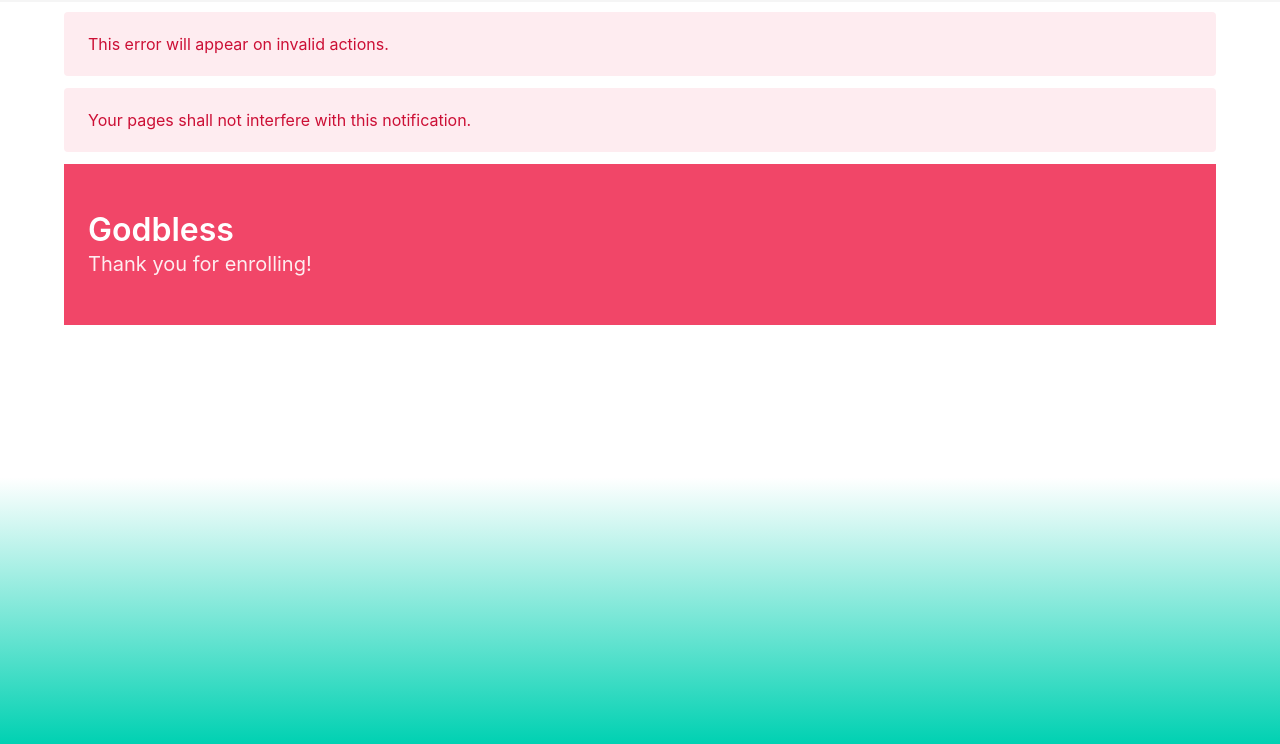
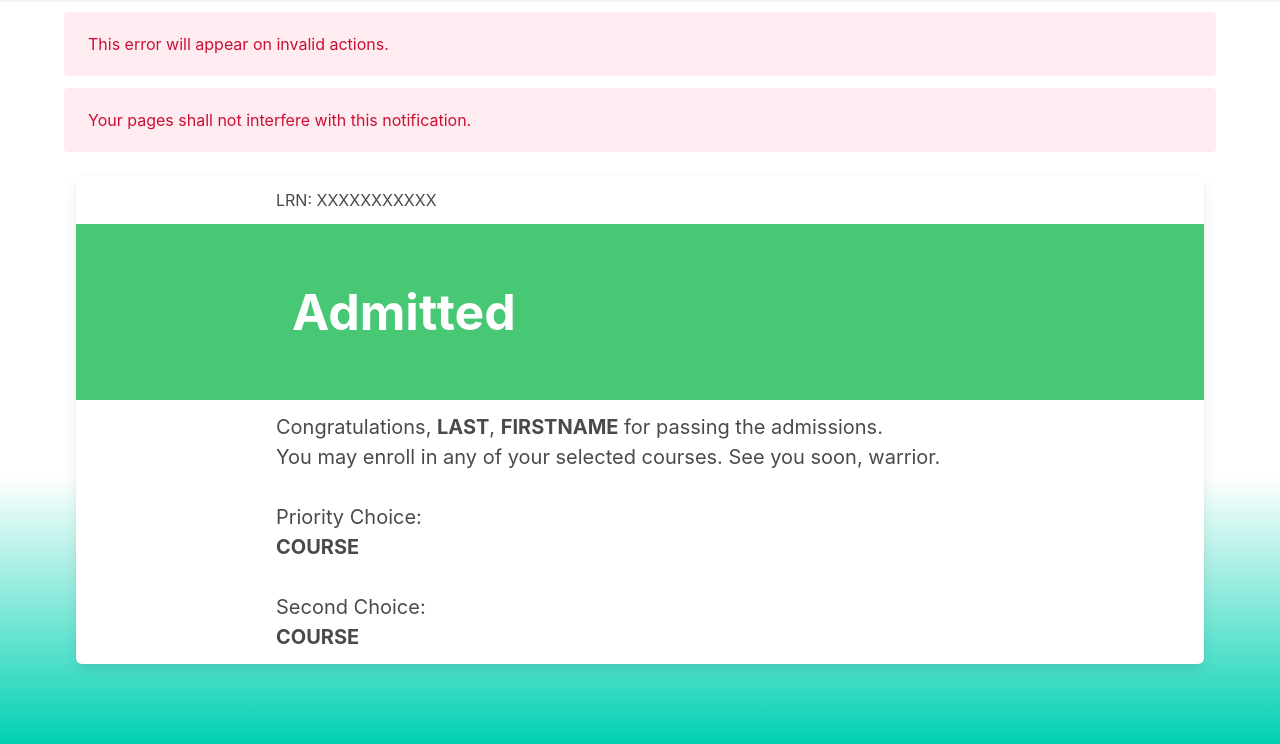
Before and after one commit to ralf-t/ccss_admission, a Flask app: page /results/lrn in a window 1280 px wide. Shown: the part 56-800 px from the top of the page. Run offline with Flask 2, Linux system fonts and the light colour scheme.

Commit message:
admitted

```diff
--- a/ccssadmission/templates/results_lrn.html
+++ b/ccssadmission/templates/results_lrn.html
@@ -1,16 +1,45 @@
 {% extends 'base.html' %}
 
 {% block content %}
-<section class="hero is-danger">
+	<div class="column">
+		<div class="box" style="padding:0%">
+			<div class="container">
+				<div class="column is-offset-2">
+					LRN: XXXXXXXXXXX
+				</div>
+			</div>
+
+			<section class="hero is-success">
 				<div class="hero-body">
 					<div class="container">
+						<div class="column is-offset-2 is-5">
 							<h1 class="title">
-		  Godbless
+								<p style="font-size:50px">
+									<b>Admitted</b>
+								</p>
 							</h1>
-		<h2 class="subtitle">
-		  Thank you for enrolling!
-		</h2>
+						</div>
 					</div>
 				</div>
 			</section>
+
+			<div>
+				<div class="container">
+					<div class="column is-offset-2">
+						<p style="font-size:20px">
+							Congratulations, <b>LAST</b>, <b>FIRSTNAME</b> for passing the admissions.<br>
+							You may enroll in any of your selected courses. See you soon, warrior.<br><br>
+
+							Priority Choice:<br>
+							<b>COURSE</b>
+							<br><br>
+
+							Second Choice:<br>
+							<b>COURSE</b>
+						</p>
+					</div>
+				</div>
+			</div>
+		</div>
+	</div>
 {% endblock content %}
```
Lines whose indentation alone changed are shown as unchanged.
